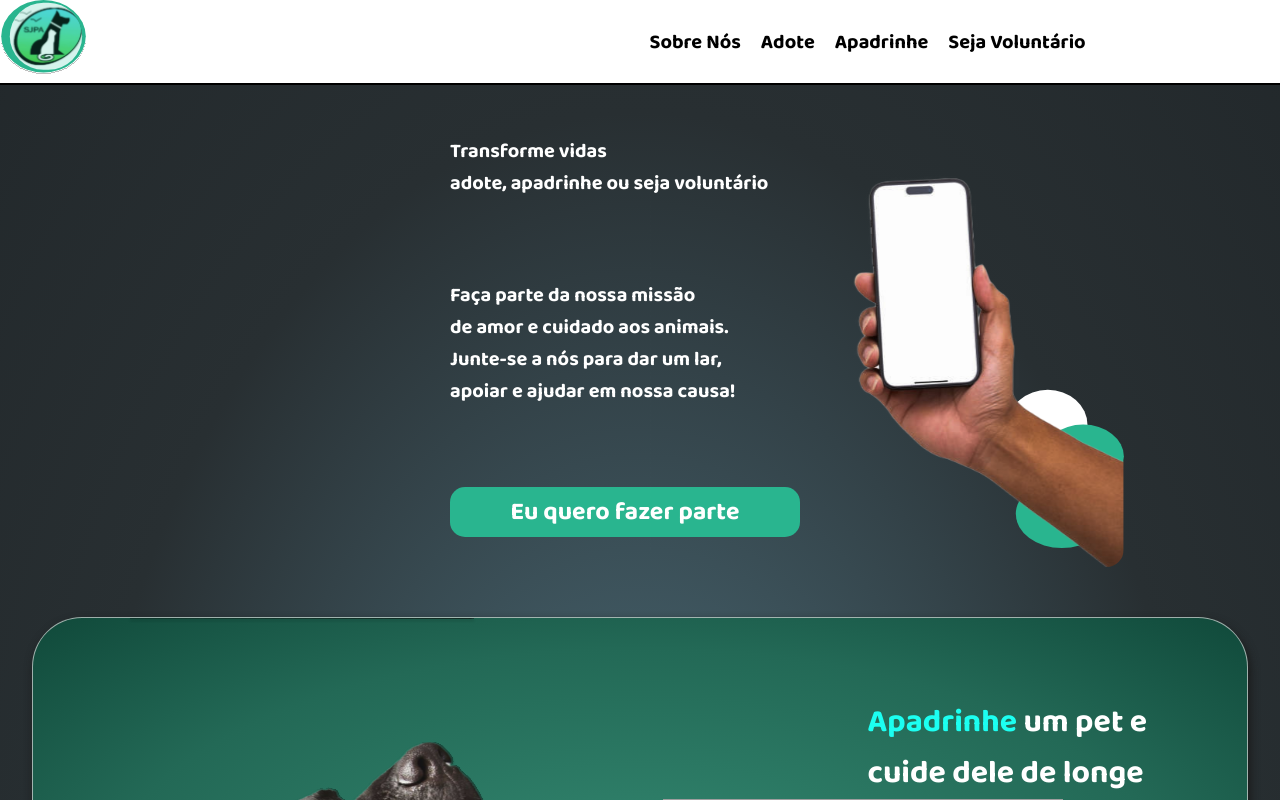
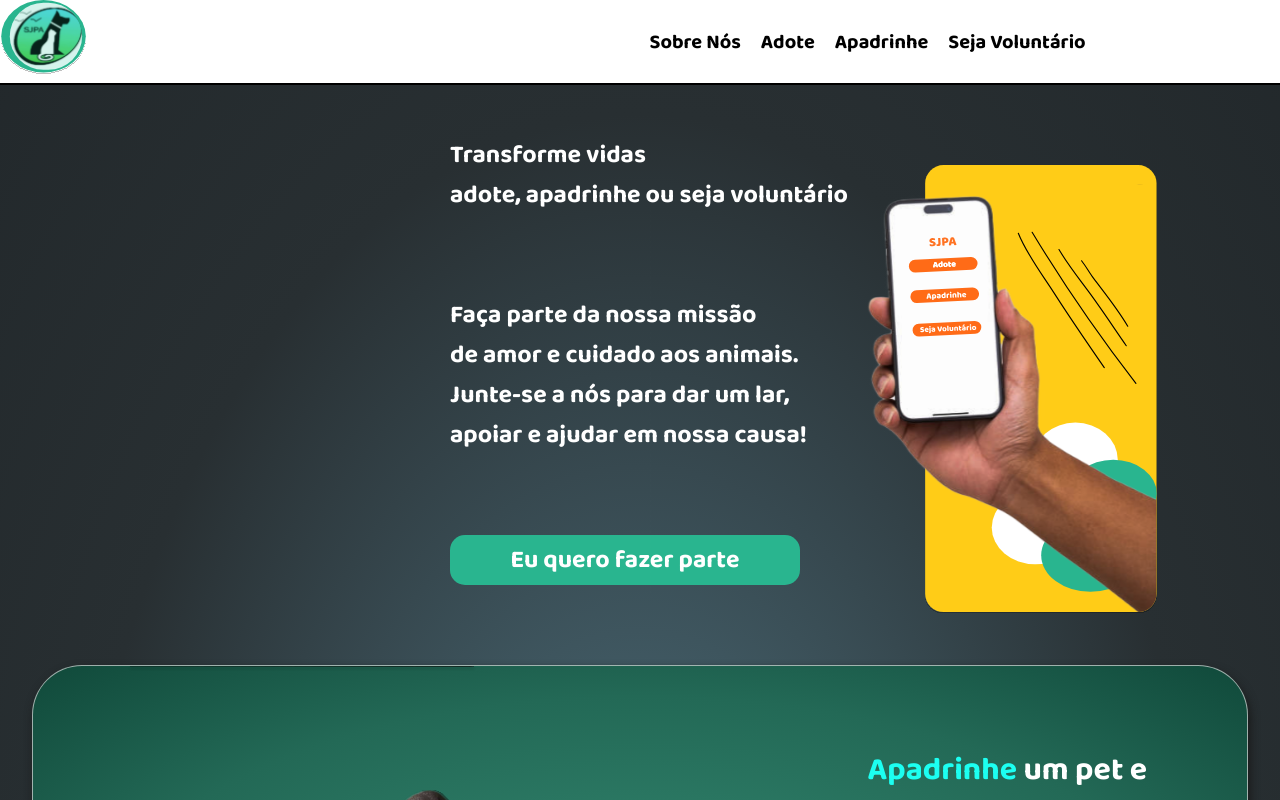
Before and after one commit to TataFaria/Projeto-ong-sjpa, a React (Vite) app in the folder front-end/: page / in a window 1280 px wide. Shown: the top 800 px of the page. Built offline with nearby package versions, Linux system fonts and the light colour scheme; grey boxes are pictures that could not be loaded.

Commit message:
Adicionando a imagem do celular

```diff
--- a/front-end/src/Components/Sections/Adote.jsx
+++ b/front-end/src/Components/Sections/Adote.jsx
@@ -1,5 +1,5 @@
 import styles from './Adote.module.css';
-import imagemCel from '../Imagens/imagemCel.svg'
+import imagemCelular from '../Imagens/imagemCelular.svg'
 
 function Adote () {
 
@@ -19,7 +19,7 @@ function Adote () {
                 Eu quero fazer parte
             </button>
          </div>
-            <img src={imagemCel} alt="Imagens do celular" className={styles.imagemCel} height="400px"  />
+            <img src={imagemCelular} alt="Imagens do celular" className={styles.imagemCelular} height="450px"  />
         </div>
     )
 }
--- a/front-end/src/Components/Sections/Adote.module.css
+++ b/front-end/src/Components/Sections/Adote.module.css
@@ -5,7 +5,7 @@
     margin-top: 50px;
     margin-bottom: 80px;
     font-weight: bold;
-    font-size: 20px;
+    font-size: 25px;
 }
 
 .btn{
@@ -29,11 +29,11 @@
     transition-duration: 0.8s;
 }
 
-.imagemCel{
+.imagemCelular{
     margin-left: 650px;
     display: grid;
     grid-auto-flow: column;
     justify-items: auto;
-    margin-top: -450px;
+    margin-top: -500px;
     margin-bottom: 50px;
 }
```
Also changed, not shown: front-end/src/Components/Imagens/imagemCel.svg (deleted), front-end/src/Components/Imagens/imagemCelular.svg (added), front-end/src/Components/Sections/Navbar.module.css (line endings or trailing spaces).
